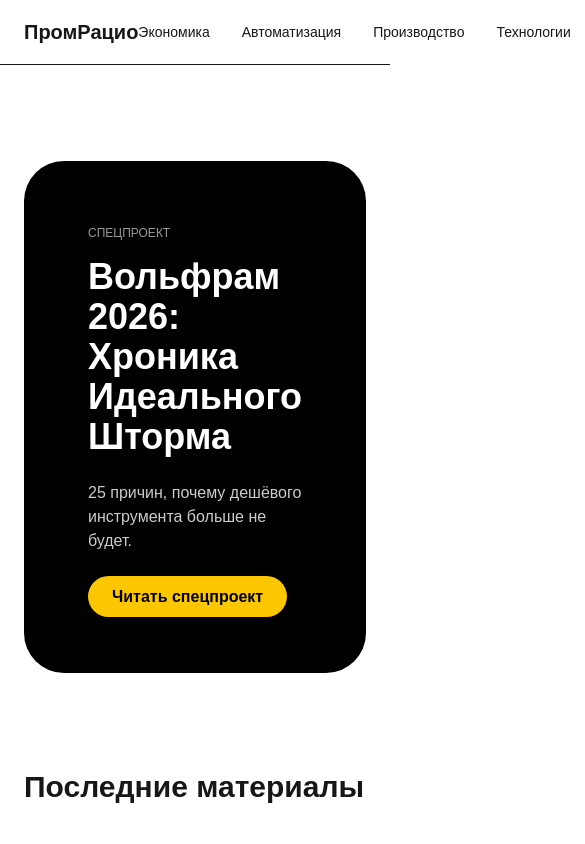
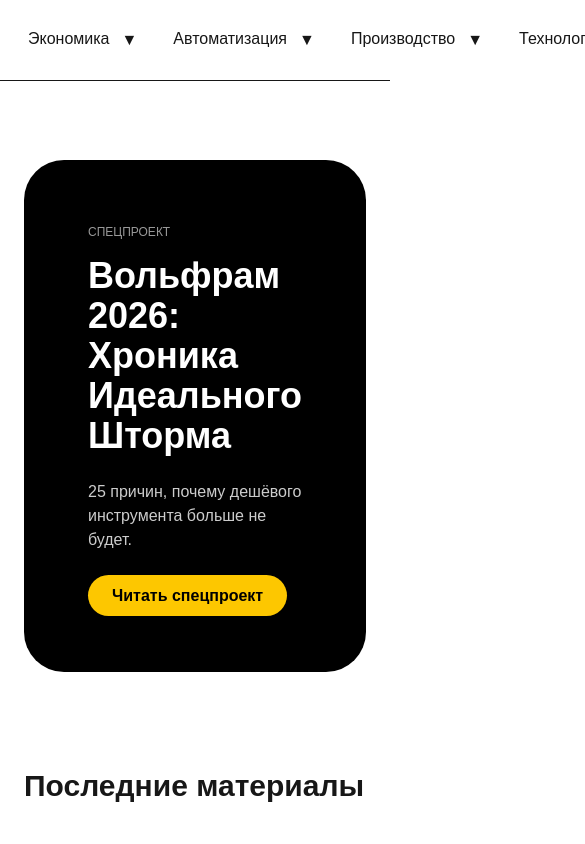
Before and after one commit to artem9611/promratio, a Next.js app: page / in a window 390 px wide. Shown: the top 844 px of the page, 585 px wide, since content can reach past the window. Built offline with nearby package versions, Linux system fonts and the light colour scheme.

Commit message:
Fix navbar hover logic and align menu left

```diff
--- a/components/Navbar.tsx
+++ b/components/Navbar.tsx
@@ -1,53 +1,101 @@
 "use client";
 
 import Link from "next/link";
+import { useEffect, useRef, useState } from "react";
 import { NAV_STRUCTURE } from "@/lib/navigation";
 
 export default function Navbar() {
+  const [open, setOpen] = useState<string | null>(null);
+  const rootRef = useRef<HTMLElement | null>(null);
+
+  useEffect(() => {
+    function handleClickOutside(e: MouseEvent) {
+      if (!rootRef.current) return;
+      if (!rootRef.current.contains(e.target as Node)) {
+        setOpen(null);
+      }
+    }
+
+    function handleEscape(e: KeyboardEvent) {
+      if (e.key === "Escape") {
+        setOpen(null);
+      }
+    }
+
+    document.addEventListener("click", handleClickOutside);
+    document.addEventListener("keydown", handleEscape);
+
+    return () => {
+      document.removeEventListener("click", handleClickOutside);
+      document.removeEventListener("keydown", handleEscape);
+    };
+  }, []);
+
   return (
-    <header className="border-b bg-white sticky top-0 z-50">
-      <div className="max-w-6xl mx-auto px-6 h-16 flex items-center justify-between">
+    <>
+      <nav
+        ref={rootRef}
+        className="fixed top-0 left-0 right-0 bg-white border-b z-50"
+      >
+        <div className="max-w-6xl mx-auto px-6">
+          <ul className="flex space-x-6 py-4 items-center">
+            {NAV_STRUCTURE.map((group) => (
+              <li key={group.slug} className="relative group">
+                {/* Trigger */}
+                <div className="flex items-center space-x-2 py-2 px-1">
+                  <Link
+                    href={`/category/${group.slug}`}
+                    className="font-medium border-b-2 border-transparent hover:border-current"
+                    onClick={() => setOpen(null)}
+                  >
+                    {group.title}
+                  </Link>
 
-        <Link href="/" className="text-xl font-bold">
-          ПромРацио
-        </Link>
+                  {/* Кнопка для мобильных */}
+                  <button
+                    type="button"
+                    onClick={(e) => {
+                      e.stopPropagation();
+                      setOpen((prev) =>
+                        prev === group.slug ? null : group.slug
+                      );
+                    }}
+                    className="p-1 rounded hover:bg-gray-100 md:hidden"
+                  >
+                    ▼
+                  </button>
+                </div>
 
-        <nav className="flex gap-8 text-sm font-medium">
-          {NAV_STRUCTURE.map((item) => (
-            <div key={item.slug} className="relative group">
-              <Link
-                href={item.slug === "projects" ? "/projects" : `/category/${item.slug}`}
-                className="hover:opacity-60"
-              >
-                {item.title}
-              </Link>
-
-              {item.children && (
-                <div className="absolute left-0 mt-2 w-56 bg-white border rounded shadow-lg opacity-0 group-hover:opacity-100 transition-opacity pointer-events-none group-hover:pointer-events-auto">
-                  <div className="py-1">
-                    {item.children.map((child) => {
-                      const href = item.slug === "projects"
-                        ? `/projects/${child.slug}`
-                        : `/category/${item.slug}/${child.slug}`;
-
-                      return (
+                {/* Submenu */}
+                <div
+                  className={`
+                    absolute left-0 top-full z-50 bg-white border rounded shadow-lg min-w-[220px]
+                    hidden
+                    group-hover:block
+                    ${open === group.slug ? "block" : ""}
+                  `}
+                >
+                  <ul>
+                    {group.children?.map((child) => (
+                      <li key={child.slug}>
                         <Link
-                          key={child.slug}
-                          href={href}
-                          className="block px-4 py-2 text-sm hover:bg-gray-50"
+                          href={`/category/${group.slug}/${child.slug}`}
+                          className="block px-4 py-2 hover:bg-gray-100"
+                          onClick={() => setOpen(null)}
                         >
                           {child.title}
                         </Link>
-                      );
-                    })}
-                  </div>
+                      </li>
+                    ))}
+                  </ul>
                 </div>
-              )}
-            </div>
-          ))}
-        </nav>
+              </li>
+            ))}
+          </ul>
+        </div>
+      </nav>
 
-      </div>
-    </header>
+      <div className="h-16" />
+    </>
   );
 }
```
